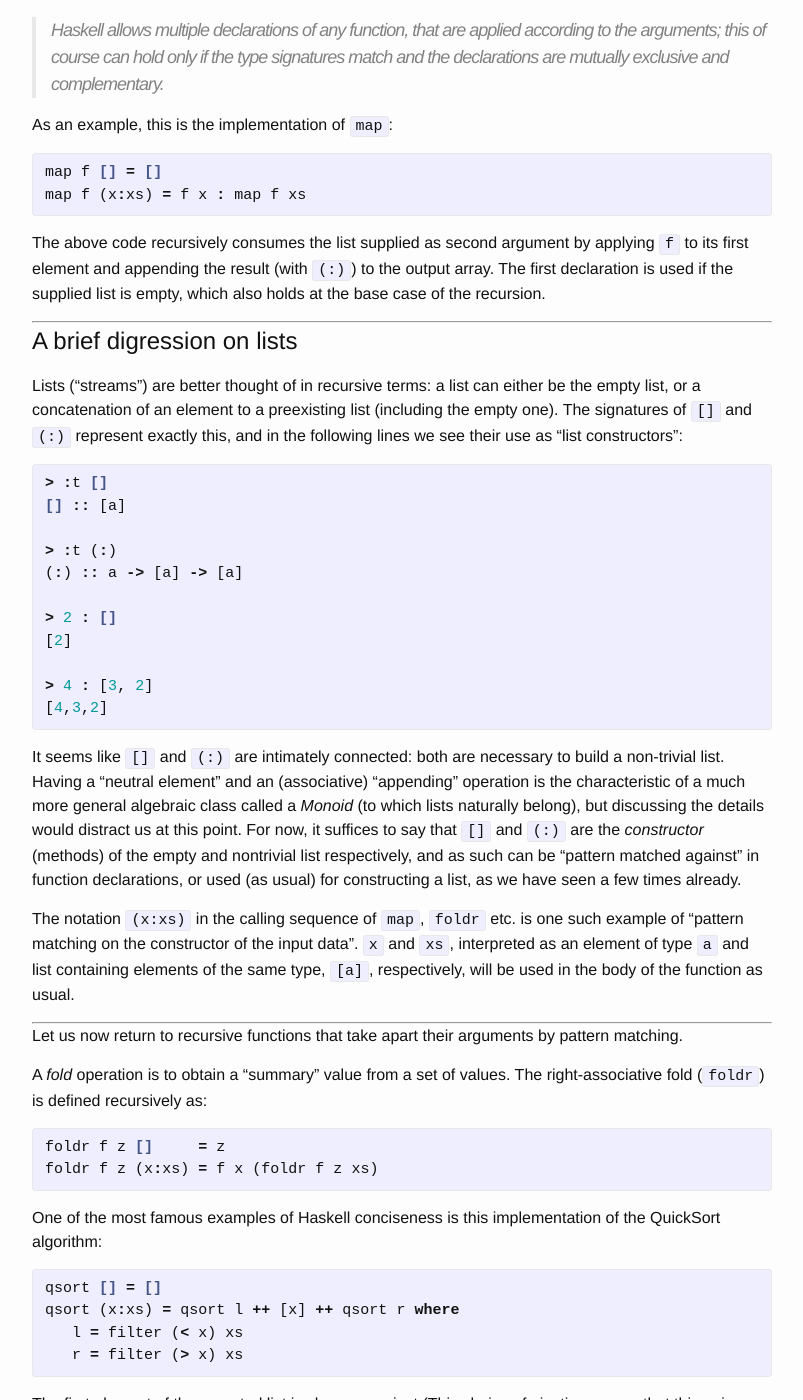
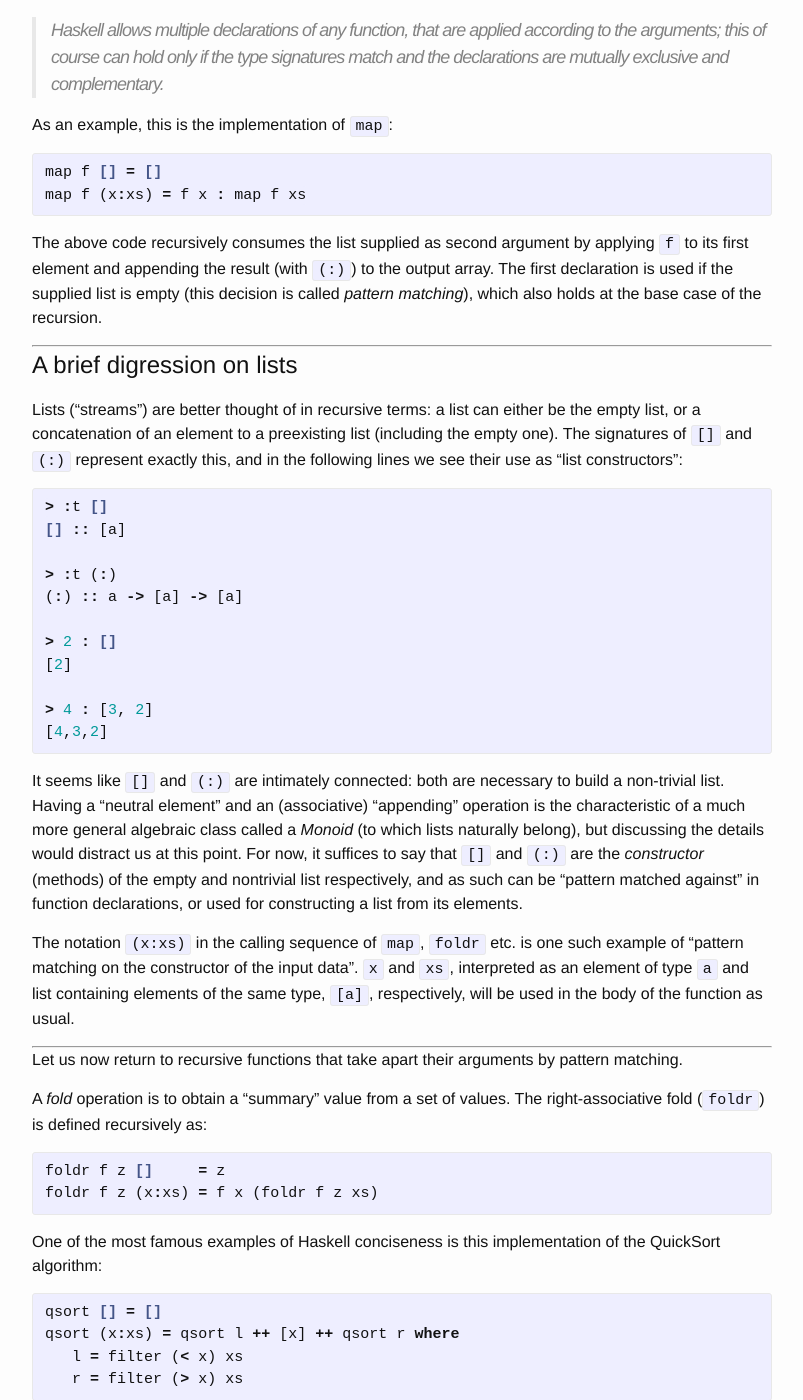
Before and after one commit to ocramz/ocramz.github.io, a Jekyll site: the page built from _posts/2015-08-21-haskell-tut-v1.markdown, in a window 1280 px wide and 1400 px high, scrolled down 11972 px. Shown: the whole window, without its empty margins (238-1041 px from the left). Built offline with Jekyll 4.4.1, drawn with Linux system fonts in a browser that asks for light colours; Markdown is read by kramdown in place of the engine named in the settings; formulas are drawn with MathJax 3.

Commit message:
blog update

```diff
--- a/_posts/2015-08-21-haskell-tut-v1.markdown
+++ b/_posts/2015-08-21-haskell-tut-v1.markdown
@@ -539,7 +539,7 @@
 map f (x:xs) = f x : map f xs
 {% endhighlight %}
 
-The above code recursively consumes the list supplied as second argument by applying `f` to its first element and appending the result (with `(:)`) to the output array. The first declaration is used if the supplied list is empty, which also holds at the base case of the recursion.
+The above code recursively consumes the list supplied as second argument by applying `f` to its first element and appending the result (with `(:)`) to the output array. The first declaration is used if the supplied list is empty (this decision is called _pattern matching_), which also holds at the base case of the recursion.
 
 
 
@@ -564,7 +564,7 @@
 {% endhighlight %}
 
 It seems like `[]` and `(:)` are intimately connected: both are necessary to build a non-trivial list. Having a "neutral element" and an (associative) "appending" operation is the characteristic of a much more general algebraic class called a _Monoid_ (to which lists naturally belong), but discussing the details would distract us at this point.
-For now, it suffices to say that `[]` and `(:)` are the _constructor_ (methods) of the empty and nontrivial list respectively, and as such can be "pattern matched against" in function declarations, or used (as usual) for constructing a list, as we have seen a few times already.
+For now, it suffices to say that `[]` and `(:)` are the _constructor_ (methods) of the empty and nontrivial list respectively, and as such can be "pattern matched against" in function declarations, or used for constructing a list from its elements.
 
 The notation `(x:xs)` in the calling sequence of `map`, `foldr` etc. is one such example of "pattern matching on the constructor of the input data". `x` and `xs`, interpreted as an element of type `a` and list containing elements of the same type, `[a]`, respectively, will be used in the body of the function as usual.
 
```
Also changed, not shown: 2 other files.
